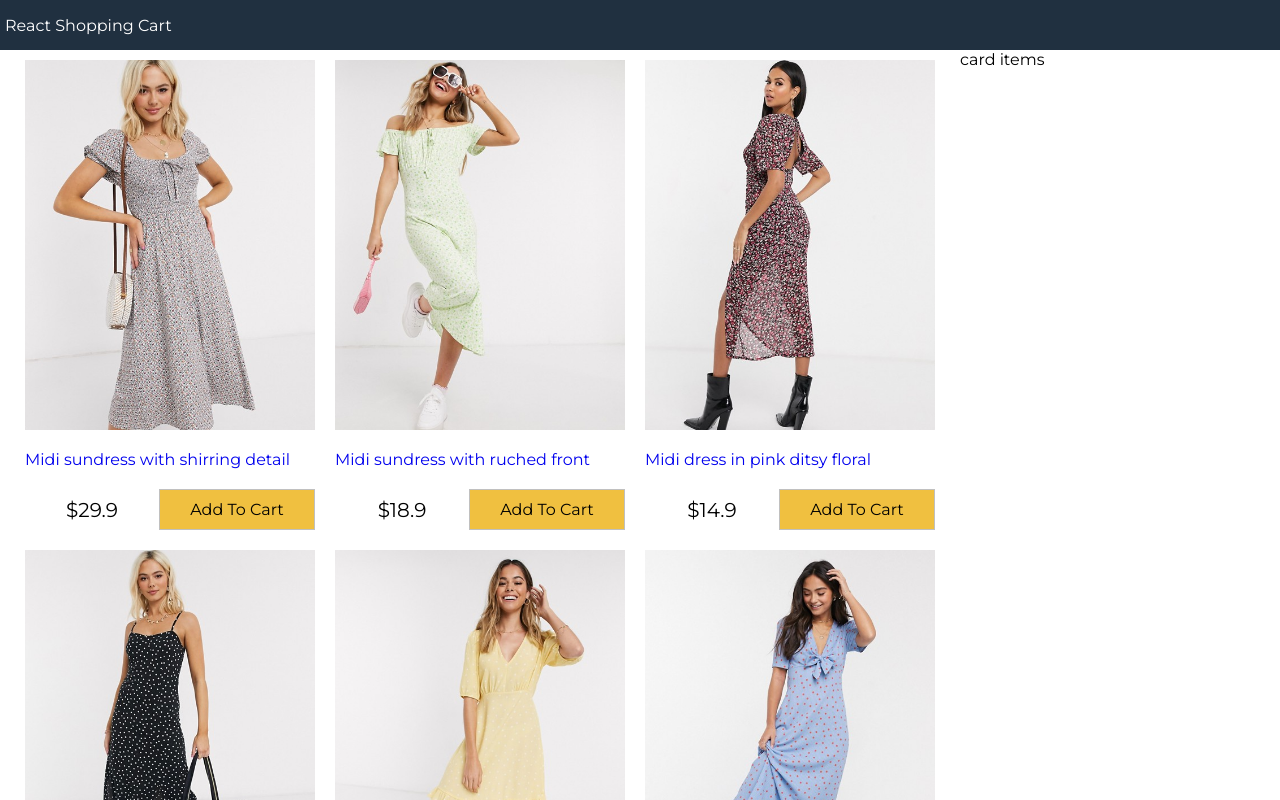
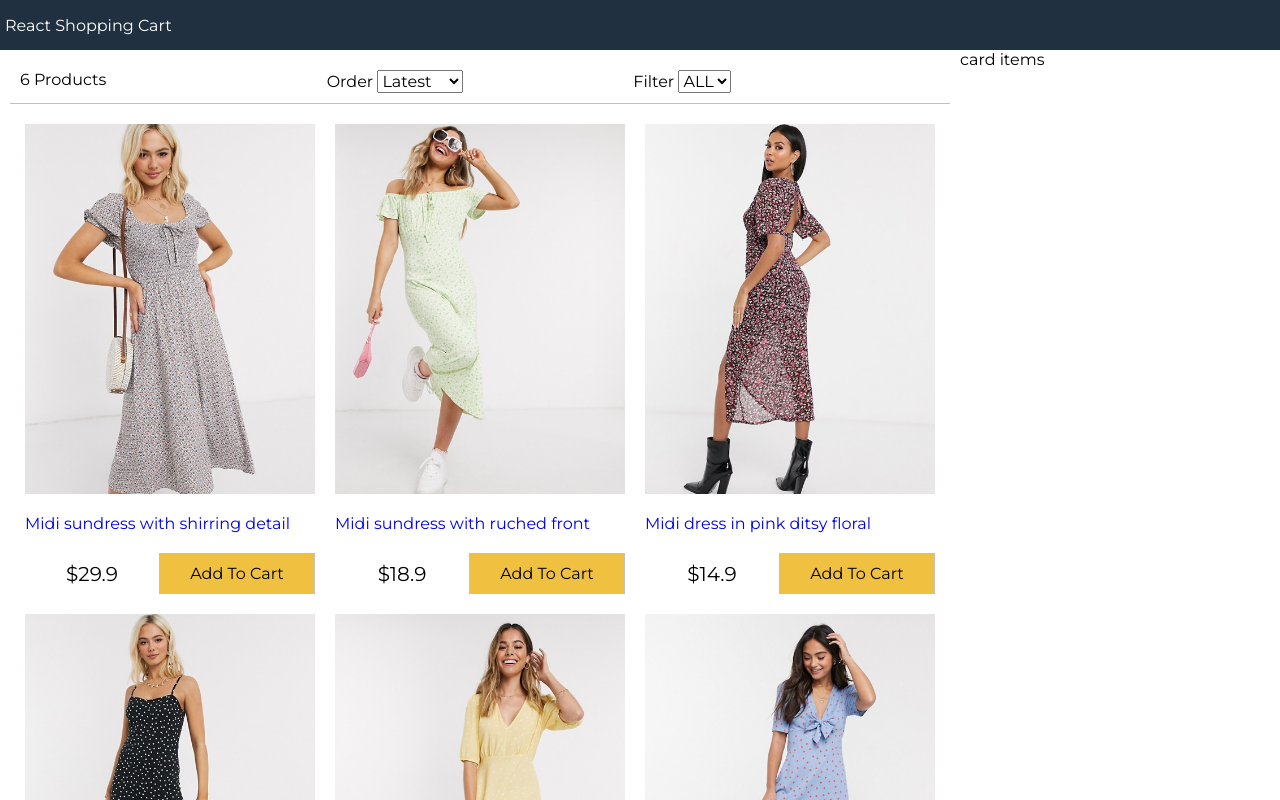
Before and after one commit to Zniguef/react-shopping-cart, a React (Create React App) app: page / in a window 1280 px wide. Shown: the top 800 px of the page. Built offline with nearby package versions, Linux system fonts and the light colour scheme.

Commit message:
filter-component

```diff
--- a/src/App.js
+++ b/src/App.js
@@ -1,5 +1,6 @@
 // feature 1
 import React from 'react';
+import Filter from './components/Filter';
 import Products from './components/Products';
 import data from './data.json';
 
@@ -13,6 +14,33 @@
     };
   }
 
+  sortProducts = (event) => {
+     // impl
+     const sort = event.target.value;
+     this.setState((state) => ({
+       sort : sort,
+       products : this.state.products.slice().sort((a,b) => (
+         sort === "lowest"?
+         ((a.price > b.price)? 1:-1):
+         sort === "highest"?
+         ((a.price < b.price)? 1:-1):
+         ((a._id < b._id)? 1:-1)
+       ))
+     }));
+  }
+
+  filterProducts = (event) => {
+    // impl
+    if(event.target.value === "") {
+      this.setState({size: event.target.value, products:data.products});
+    } else {
+      this.setState({
+        size: event.target.value,
+        products: data.products.filter(product => product.availableSizes.indexOf(event.target.value)>=0)
+      });
+    }
+  }
+
   render(){
     return (
       <div className="grid-container">
@@ -23,6 +51,12 @@
         <main>
             <div className="content">
               <div className="main">
+                <Filter count={this.state.products.length}
+                size={this.state.size}
+                sort={this.state.sort}
+                filterProducts={this.filterProducts}
+                sortProducts={this.sortProducts}
+                ></Filter>
                 <Products products={this.state.products}></Products>
               </div>
               <div className="sidebar">
--- /dev/null
+++ b/src/components/Filter.js
@@ -0,0 +1,31 @@
+import React, { Component } from 'react'
+
+export default class Filter extends Component {
+    render() {
+        return (
+            <div className="filter">
+                <div className="filter-result">{this.props.count} Products</div>
+                <div className="filter-sort">
+                    Order {" "}
+                    <select value={this.props.sort} onChange={this.props.sortProducts}>
+                        <option>Latest</option>
+                        <option value="lowest">Lowest</option>
+                        <option value="highest">Highest</option>
+                    </select>
+                </div>
+                <div className="filter-size">
+                    Filter {" "}
+                    <select value={this.props.size} onChange={this.props.filterProducts}>
+                        <option value="">ALL</option>
+                        <option value="XS">XS</option>
+                        <option value="S">S</option>
+                        <option value="M">M</option>
+                        <option value="L">L</option>
+                        <option value="XL">XL</option>
+                        <option value="XXL">XXL</option>
+                    </select>
+                </div>
+            </div>
+        )
+    }
+}
--- a/src/components/Products.js
+++ b/src/components/Products.js
@@ -1,5 +1,5 @@
 import React, { Component } from 'react'
-import formatCarrency from './util'
+import formatCarrency from '../util'
 
 export default class Products extends Component {
     render() {
--- a/src/index.css
+++ b/src/index.css
@@ -140,3 +140,17 @@
 .button.primary {
   background-color: #f0c040;
 }
+
+                      /* Filter */
+
+.filter {
+  display: flex;
+  justify-content: space-between;
+  padding: 1rem;
+  margin: 1rem;
+  border-bottom: 0.1rem #C0C0C0 solid;
+}
+
+.filter div {
+  flex: 1;
+}
```
Also changed, not shown: src/util.js (renamed from src/components/util.js).
